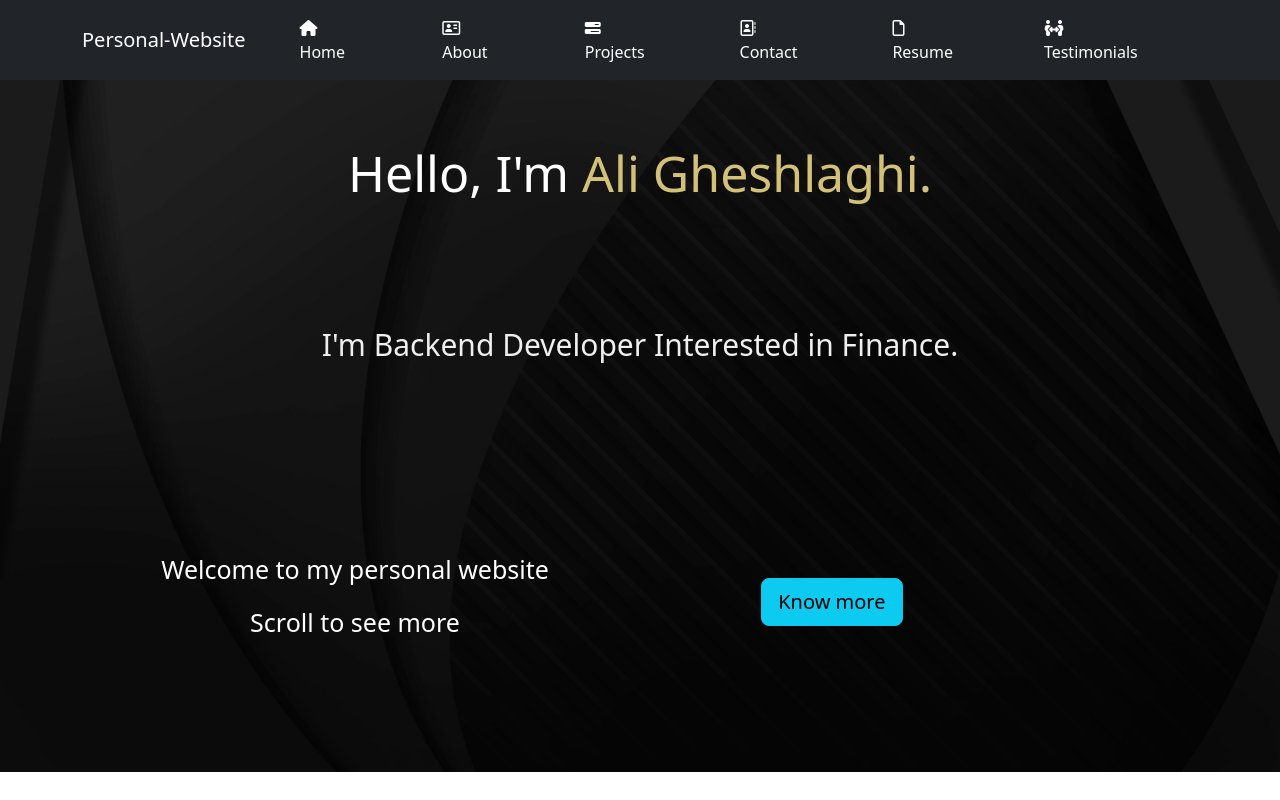
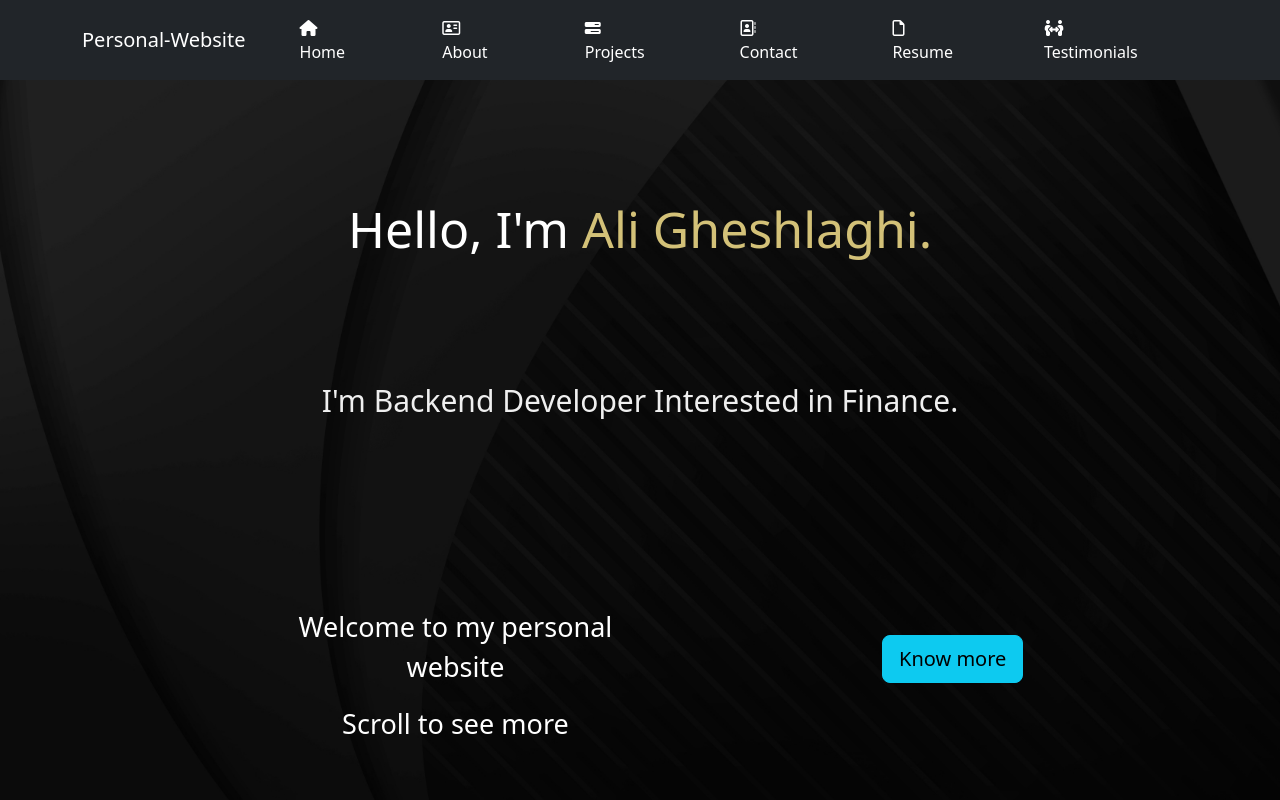
Before and after one commit to aligheshlaghi97/aligheshlaghi97.github.io, a React (Create React App) app: page / in a window 1280 px wide. Shown: the top 800 px of the page. Built offline with nearby package versions, Linux system fonts and the light colour scheme.

Commit message:
Changed css styles a bit.

```diff
--- a/src/styles/WelcomeSection.css
+++ b/src/styles/WelcomeSection.css
@@ -20,15 +20,16 @@
 
 .hello-text {
   margin-bottom: 10%;
-  margin-top: 5%;
+  margin-top: 10%;
 }
 
 .welcome-text {
-  font-size: 25px;
+  font-size: 27px;
   text-align: center;
   color: #ffffff;
   margin-top: 30%;
   margin-bottom: 10%;
+  margin-right: -5%;
 }
 
 .first-last-name {
@@ -71,8 +72,7 @@
 
 .know-more-button {
   margin-top: 5%;
-  /*margin-bottom: 5%;*/
-  margin-left: 20%;
+  margin-left: 45%;
   color: #aaaaaa;
   text-align: -webkit-match-parent;
 }
@@ -81,5 +81,5 @@
   /*justify-content: center;*/
   /*display: flex;*/
   -ms-text-justify: inherit;
-  /*margin-left: 20%;*/
+  margin-left: 30%;
 }
```
